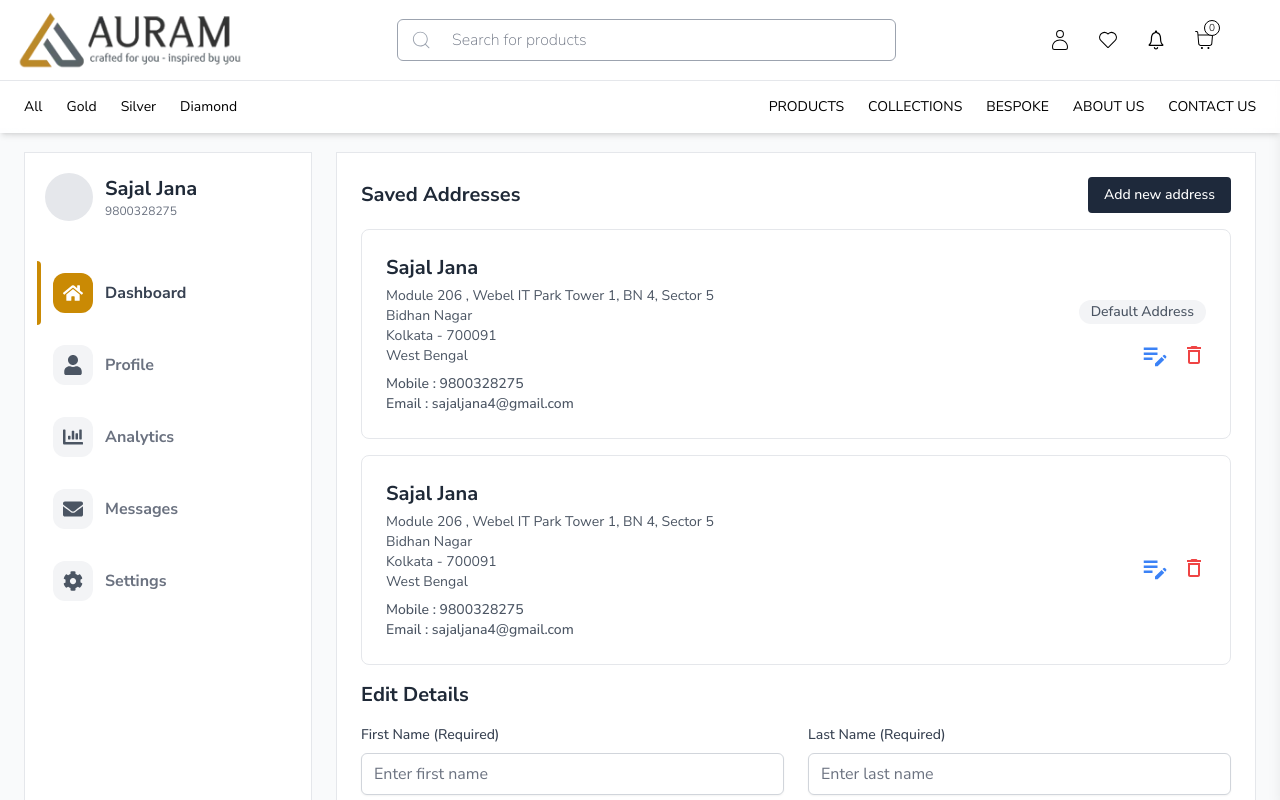
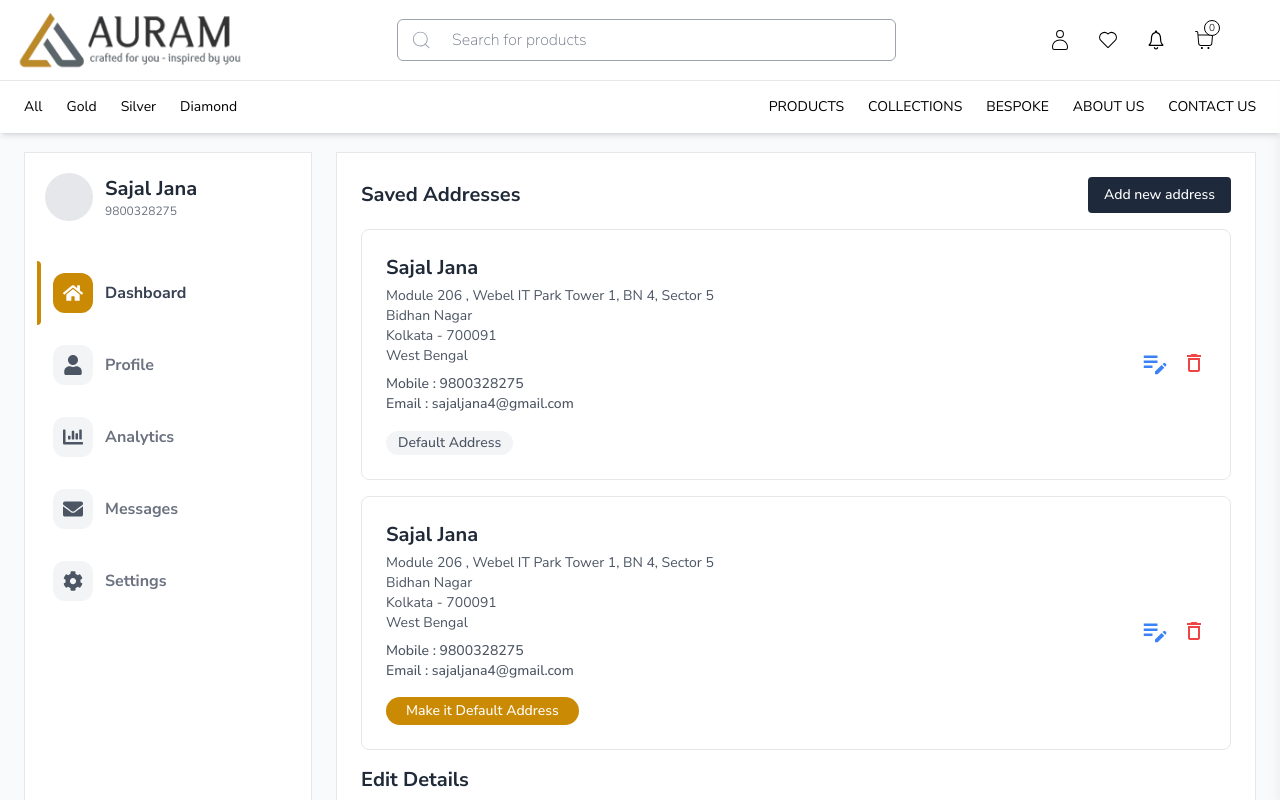
Before and after one commit to sagarsen2023/auram-next, a Next.js app: page /my in a window 1280 px wide. Shown: the top 800 px of the page. Built offline with nearby package versions, Linux system fonts and the light colour scheme; no server answers.

Commit message:
addresses modification

```diff
--- a/src/components/dashboard-components/address/addresses.component.tsx
+++ b/src/components/dashboard-components/address/addresses.component.tsx
@@ -1,11 +1,22 @@
-import React from "react";
+"use client";
+import ModalComponent from "@/components/ui/modal.component";
+import React, { useState } from "react";
 import { MdDeleteOutline, MdEditNote } from "react-icons/md";
-async function MyAddresses() {
+import AddUpdateAddress from "./add-update-address.comonent";
+function MyAddresses() {
+  const [isModalOpen, setIsModalOpen] = useState(false);
+  const handleAddressModalState = React.useCallback(
+    () => setIsModalOpen((prev) => !prev),
+    []
+  );
   return (
     <>
       <div className="flex justify-between items-center mb-2">
         <h1 className="text-xl font-bold text-gray-800">Saved Addresses</h1>
-        <button className="bg-slate-800 text-white text-sm font-medium py-2 px-4 rounded hover:bg-slate-900">
+        <button
+          onClick={handleAddressModalState}
+          className="bg-slate-800 text-white text-sm font-medium py-2 px-4 rounded hover:bg-slate-900"
+        >
           Add new address
         </button>
       </div>
@@ -24,14 +35,14 @@ async function MyAddresses() {
           <p className="text-gray-600 font-medium text-sm">
             Email : sajaljana4@gmail.com
           </p>
+          <div className="mt-4">
+            <span className="inline-block bg-gray-100 text-gray-600 text-sm font-medium py-0.5 px-3 rounded-full">
+              Default Address
+            </span>
+          </div>
         </div>
 
         <div className="space-x-4">
-          <div>
-            <span className="inline-block bg-gray-100 text-gray-600 text-sm font-medium py-0.5 px-3 rounded-full ml-6">
-              Default Address
-            </span>
-          </div>
           <div className="flex justify-end gap-3 mt-4">
             <button className="text-blue-500 hover:text-blue-600 ">
               <MdEditNote className="text-3xl" />
@@ -57,6 +68,9 @@ async function MyAddresses() {
           <p className="text-gray-600 font-medium text-sm">
             Email : sajaljana4@gmail.com
           </p>
+          <button className=" bg-yellow-600 text-white text-sm font-medium py-1 px-5 rounded-full mt-4">
+            Make it Default Address
+          </button>
         </div>
 
         <div className="space-x-4">
@@ -70,6 +84,15 @@ async function MyAddresses() {
           </div>
         </div>
       </div>
+
+      <ModalComponent
+        isOpen={isModalOpen}
+        onClose={handleAddressModalState}
+        size="2xl"
+      >
+        {/* <AuthWrapper onComplete={handleAddressModalState} /> */}
+        <AddUpdateAddress />
+      </ModalComponent>
     </>
   );
 }
```
